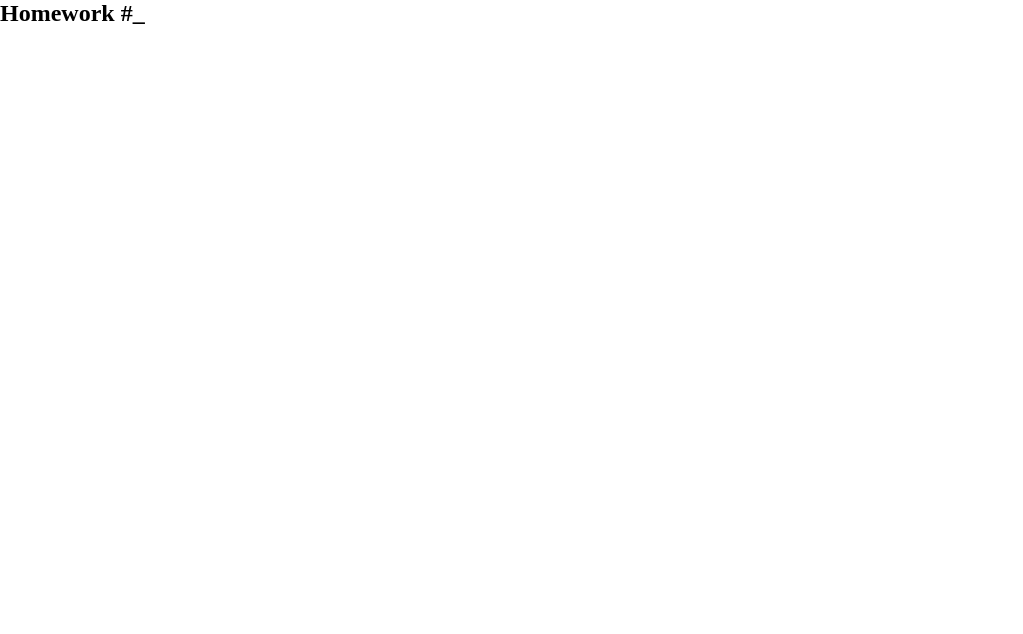
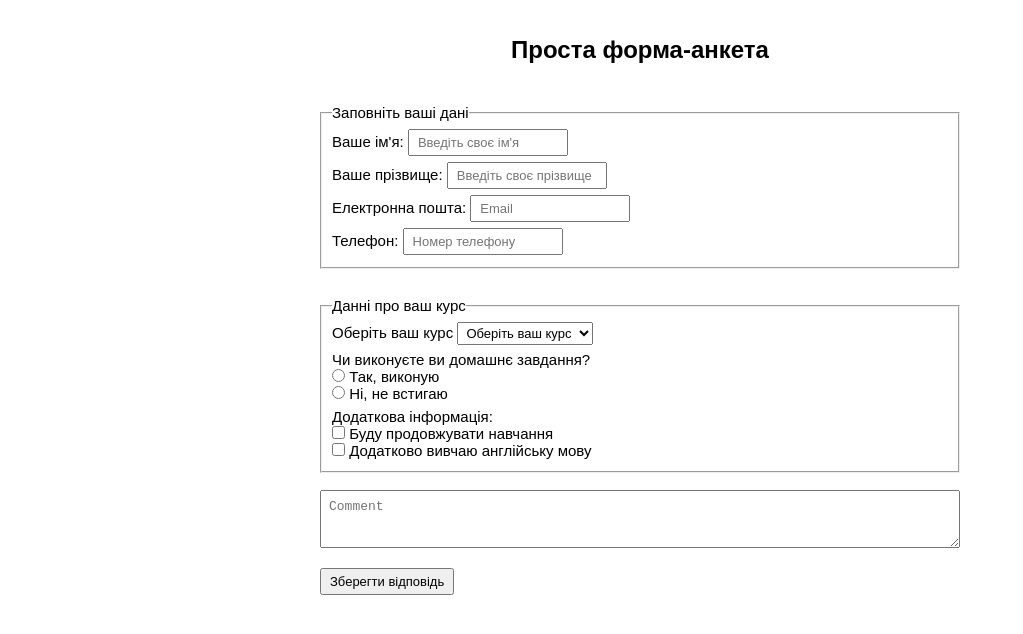
Before and after one commit to Iryna-03/it-fast-start-02-11-2026, a plain HTML site: page index.html in a window 1280 px wide. Shown: the whole page, without its empty margins (0-1023 px from the left). Drawn offline with Linux system fonts and the light colour scheme.

Commit message:
add form

```diff
--- a/index.html
+++ b/index.html
@@ -1,5 +1,5 @@
 <!DOCTYPE html>
-<html lang="en">
+<html lang="uk">
 <head>
     <meta charset="UTF-8">
     <meta name="viewport" content="width=device-width, initial-scale=1.0">
@@ -10,7 +10,59 @@
     <header></header>
     <main>
         <section>
-            <h1>Homework #_</h1>
+            <h1>Проста форма-анкета</h1>
+            <form action="#" method="post">
+                <fieldset>
+                    <legend>Заповніть ваші дані</legend>
+                    <p>
+                        <label for="first-name">Ваше ім'я:</label>
+                        <input type="text" id="first-name" name="first-name" placeholder="Введіть своє ім'я">
+                    </p>
+                    <p>
+                        <label for="last-name">Ваше прізвище:</label>
+                        <input type="text" id="last-name" name="last-name" placeholder="Введіть своє прізвище">
+                    </p>
+                    <p>
+                        <label for="email">Електронна пошта:</label>
+                        <input type="email" id="email" name="email" placeholder="Email">
+                    </p>
+                    <p>
+                        <label for="phone">Телефон:</label>
+                        <input type="tel" id="phone" name="phone" placeholder="Номер телефону">
+                    </p>
+                </fieldset>
+
+                <fieldset>
+                    <legend>Данні про ваш курс</legend>
+                    <p>
+                        <label for="course">Оберіть ваш курс</label>
+                        <select id="course" name="course">
+                            <option value="" selected disabled>Оберіть ваш курс</option>
+                            <option value="front-end-basic">Front-end Basic</option>
+                            <option value="front-end-pro">Front-end Pro</option>
+                            <option value="react-js">React JS</option>
+                            <option value="node-js">Node JS</option>
+                        </select>
+                    </p>
+                    <p>
+                        Чи виконуєте ви домашнє завдання?<br>
+                        <label><input type="radio" name="homework" value="yes"> Так, виконую</label><br>
+                        <label><input type="radio" name="homework" value="no"> Ні, не встигаю</label>
+                    </p>
+                    <p>
+                        Додаткова інформація:<br>
+                        <label><input type="checkbox" name="continue" value="continue"> Буду продовжувати навчання</label><br>
+                        <label><input type="checkbox" name="english" value="english"> Додатково вивчаю англійську мову</label>
+                    </p>
+                </fieldset>
+
+                <p>
+                    <textarea name="comment" rows="3" placeholder="Comment"></textarea>
+                </p>
+                <p>
+                    <button type="submit">Зберегти відповідь</button>
+                </p>
+            </form>
         </section>
     </main>
     <footer></footer>
--- a/styles/style.css
+++ b/styles/style.css
@@ -3,3 +3,62 @@
     padding: 0;
     box-sizing: border-box
 }
+body {
+    font-family: Arial, sans-serif;
+    font-size: 15px;
+}
+
+h1 {
+    text-align: center;
+    font-size: 24px;
+    margin: 36px 0 40px;
+}
+
+form {
+    max-width: 640px;
+    margin: 0 auto;
+}
+
+fieldset {
+    margin: 0 0 28px;
+    padding: 2px 10px 6px;
+}
+
+fieldset:last-of-type {
+    margin-bottom: 0;
+}
+
+form > p {
+    margin: 17px 0;
+}
+
+fieldset p {
+    margin: 6px 0;
+}
+
+input[type="text"],
+input[type="email"],
+input[type="tel"] {
+    box-sizing: border-box;
+    width: 160px;
+    padding: 4px 8px;
+    font-size: 13px;
+}
+
+select {
+    padding: 2px 4px;
+    font-size: 13px;
+}
+
+textarea {
+    box-sizing: border-box;
+    width: 100%;
+    height: 58px;
+    padding: 8px;
+    font-size: 13px;
+}
+
+button {
+    padding: 4px 8px;
+    font-size: 13px;
+}
```
